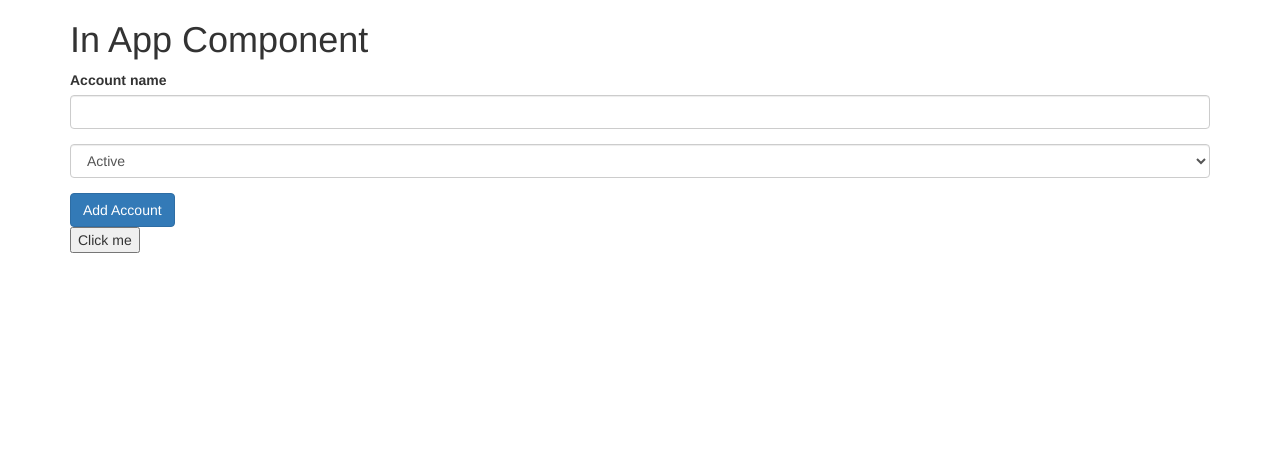
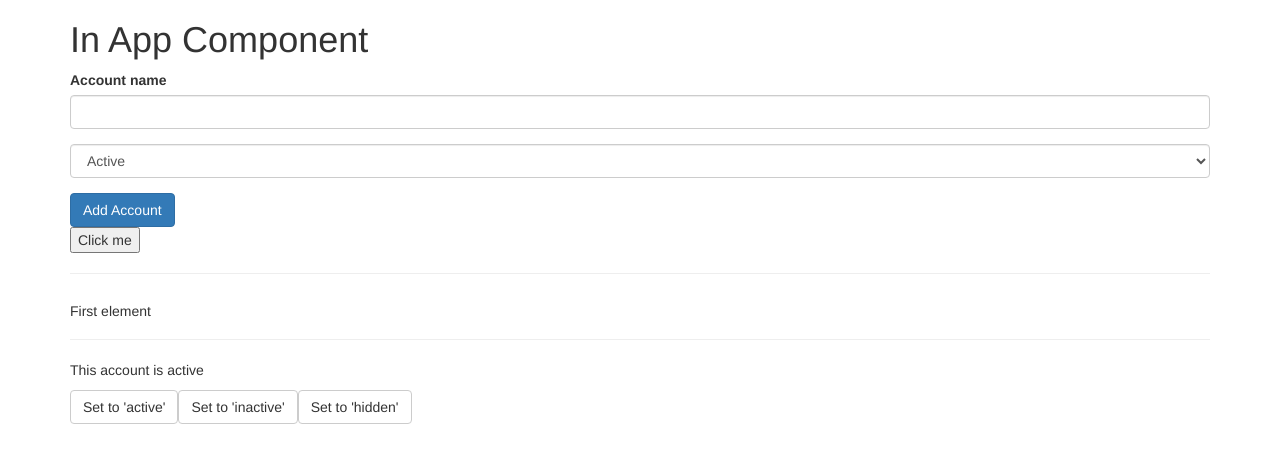
Before and after one commit to gmalheiro/angular-services-selfproject, an Angular app: page / in a window 1280 px wide. Shown: the top 462 px of the page. Built offline with nearby package versions, Linux system fonts and the light colour scheme.

Commit message:
Receiving data from app component

```diff
--- a/src/app/account/account.component.html
+++ b/src/app/account/account.component.html
@@ -1 +1,11 @@
-<p>account works!</p>
+<div class="row">
+  <div class="col-xs-12">
+    <h5>{{account.name}}</h5>
+    <hr/>
+    <p>This account is {{account.status}} </p>
+    <button class="btn btn-default" (click)="onSetTo('active')">Set to 'active'</button
+    ><button class="btn btn-default" (click)="onSetTo('inactive')" >Set to 'inactive'</button
+    ><button class="btn btn-default"
+    (click)="onSetTo('hidden')">Set to 'hidden'</button>
+  </div>
+</div>
--- a/src/app/account/account.component.ts
+++ b/src/app/account/account.component.ts
@@ -1,4 +1,4 @@
-import { Component } from '@angular/core';
+import { Component, Input } from '@angular/core';
 
 @Component({
   selector: 'app-account',
@@ -7,4 +7,11 @@ import { Component } from '@angular/core';
 })
 export class AccountComponent {
 
+  @Input() account: {name: string, status: string};
+  @Input() id: number;
+
+  onSetTo(status:string){
+    console.log(status);
+  }
+
 }
--- a/src/app/app.component.html
+++ b/src/app/app.component.html
@@ -8,6 +8,12 @@
       <button
         (click)="logAccount()"
       >Click me</button>
+      <hr>
+      <app-account
+      *ngFor="let acc of accounts; let i = index"
+      [account]="acc"
+      [id]="i"
+    ></app-account>
     </div>
   </div>
 </div>
--- a/src/app/app.component.ts
+++ b/src/app/app.component.ts
@@ -8,15 +8,15 @@ import { Component, Input } from '@angular/core';
 export class AppComponent {
   title = 'angular-services-selfproject';
 
-  account:[{'name':string,'status':string}] = [{'name':'First element','status':'active'}];
+  accounts:[{'name':string,'status':string}] = [{'name':'First element','status':'active'}];
 
   pushToAccount(obj:any){
-    this.account.push(obj);
+    this.accounts.push(obj);
   }
 
   logAccount(){
     console.log('From app');
-    this.account.forEach( (element) => console.log(element) );
+    this.accounts.forEach( (element) => console.log(element) );
   }
 
 }
```
